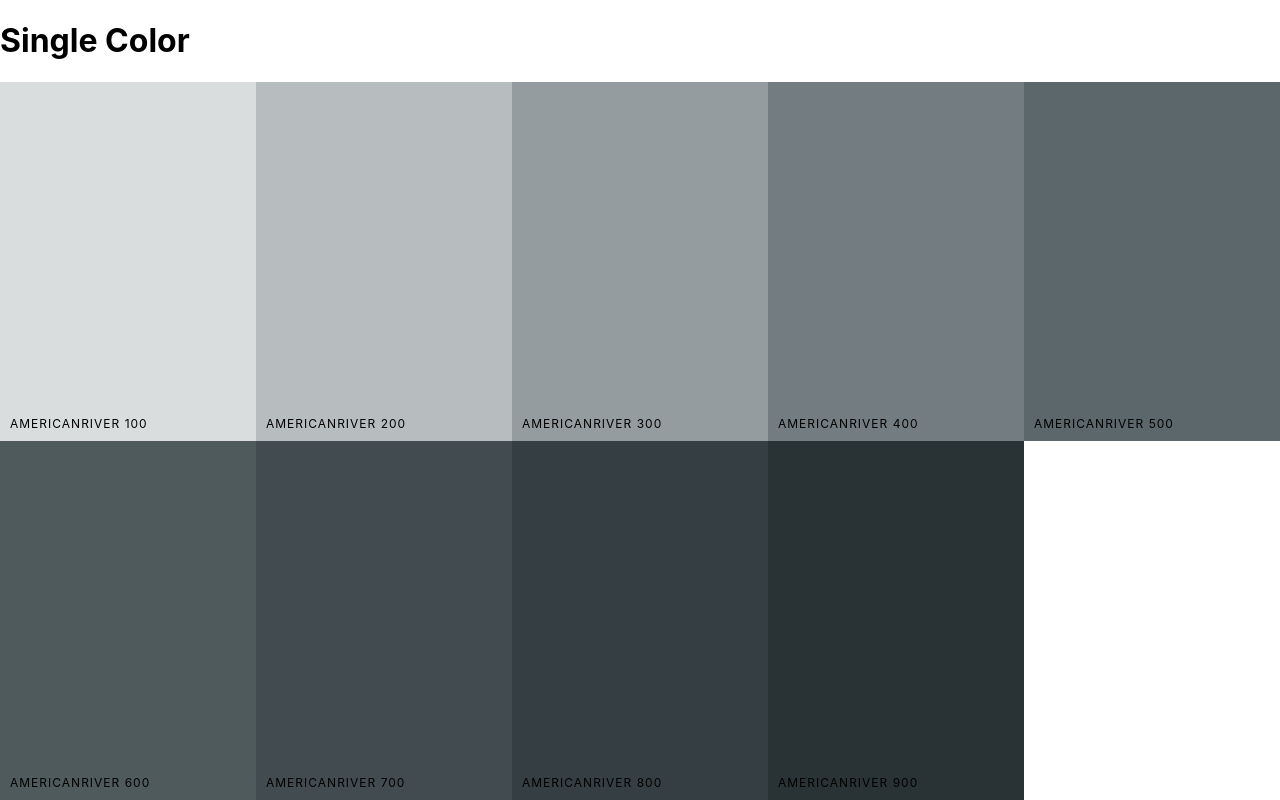
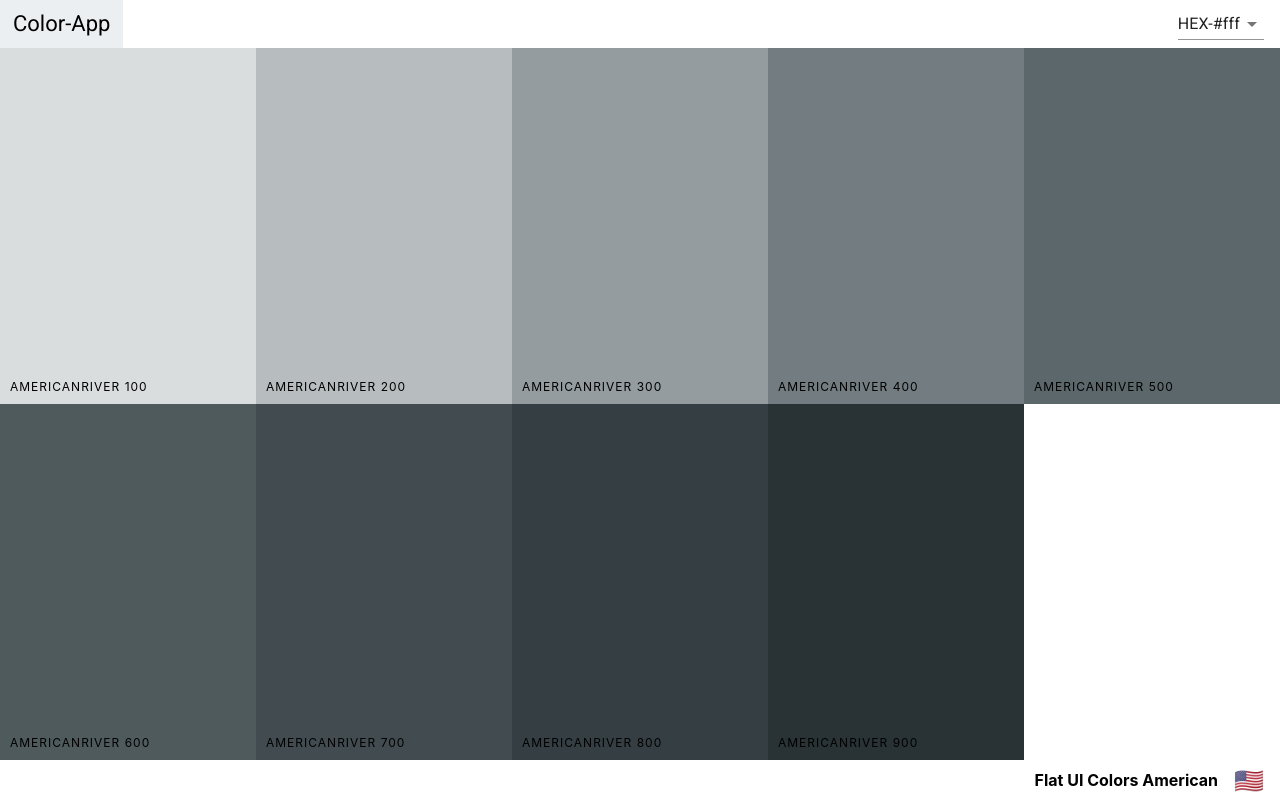
Before and after one commit to hacetheworld/color-app, a React (Create React App) app: page /palette/flat-ui-colors-american/americanriver in a window 1280 px wide. Built offline with nearby package versions, Linux system fonts and the light colour scheme; the HTML template or start-up script is replaced by a standard one.

Commit message:
make navabr and footer to single palette

```diff
--- a/src/App.js
+++ b/src/App.js
@@ -35,6 +35,7 @@ class App extends Component {
           render={(routeProps) => (
             <SingleColorPalette
               colorId={routeProps.match.params.colorId}
+
               palette={generatePalette(this.findPalette(routeProps.match.params.paletteId))}
             />
           )} />
--- a/src/component/header/header.component.jsx
+++ b/src/component/header/header.component.jsx
@@ -42,7 +42,7 @@ class Header extends Component {
 
     render() {
 
-        const { level, changeLevel } = this.props
+        const { level, changeLevel, showSlider } = this.props
         const { format, open } = this.state;
 
 
@@ -53,7 +53,7 @@ class Header extends Component {
 
                 </div>
 
-                <div className='slider-conatiner'>
+                {showSlider && (<div className='slider-conatiner'>
                     <span>Level:{level}</span>
                     <div className='slider'>
                         <Slider
@@ -64,7 +64,7 @@ class Header extends Component {
                             step={100} />
 
                     </div>
-                </div>
+                </div>)}
                 <div className='select-container'>
                     <Select value={format} onChange={this.handleFormatChange}>
                         <MenuItem value='hex' >HEX-#fff
--- a/src/component/palette/palette.component.jsx
+++ b/src/component/palette/palette.component.jsx
@@ -1,7 +1,7 @@
 import React, { Component } from 'react';
 import ColorBox from '../colorBox/colorBox.component'
 import Header from '../header/header.component'
-
+import PaletteFooter from './paletteFooter.component'
 import './palette.style.css';
 export default class Palette extends Component {
 
@@ -22,6 +22,7 @@ export default class Palette extends Component {
 
     render() {
         const { colors, paletteName, emoji, id } = this.props.palette;
+
         const { level, format } = this.state;
 
         const colorBoxes = colors[level].map(color => (
@@ -36,16 +37,13 @@ export default class Palette extends Component {
         ))
         return (
             <div className='Palette'>
-                <Header level={level} handleChange={this.changeFormat} changeLevel={this.changeLevel} />
+                <Header level={level} handleChange={this.changeFormat} changeLevel={this.changeLevel} showSlider={true} />
 
                 <div className='Palette-colors'>
                     {colorBoxes}
                 </div>
 
-                <footer className='Palette-color'>
-                    {paletteName}
-                    <span className='emoji'>{emoji}</span>
-                </footer>
+                <PaletteFooter paletteName={paletteName} emoji={emoji} />
             </div>
         )
     }
--- /dev/null
+++ b/src/component/palette/paletteFooter.component.jsx
@@ -0,0 +1,16 @@
+import React from 'react'
+
+function PaletteFooter(props) {
+
+    const { paletteName, emoji } = props;
+    return (
+
+        <footer className='Palette-color'>
+            {paletteName}
+            <span className='emoji'>{emoji}</span>
+        </footer>
+    )
+
+}
+
+export default PaletteFooter;
--- a/src/component/singleLayerColor/singleLayerColor.component.jsx
+++ b/src/component/singleLayerColor/singleLayerColor.component.jsx
@@ -1,6 +1,10 @@
 import React, { Component } from 'react'
 
 import ColorBox from '../colorBox/colorBox.component'
+
+import Header from '../header/header.component';
+import PaletteFooter from '../palette/paletteFooter.component'
+
 
 class SingleColorPalette extends Component {
 
@@ -8,7 +12,16 @@ class SingleColorPalette extends Component {
         super(props);
         this._shades = this.gatherShades(this.props.palette, this.props.colorId);
 
+        this.state = {
+            format: 'hex'
+        }
+
     }
+
+    changeFormat = (val) => {
+        this.setState({ format: val });
+    }
+
 
     gatherShades(palette, colorId) {
         let shades = [];
@@ -23,23 +36,26 @@ class SingleColorPalette extends Component {
 
 
     render() {
+        const { paletteName, emoji } = this.props.palette;
 
-
+        const { format } = this.state;
         const colorBoxes = this._shades.map(color => (
 
             <ColorBox
                 key={color.id}
                 name={color.name}
-                background={color.hex}
+                background={color[format]}
                 showLink={false}
             />
         ))
         return (
             <div className='Palette'>
-                <h1>Single Color</h1>
+                <Header handleChange={this.changeFormat} showSlider={false} />
                 <div className='Palette-colors'>
                     {colorBoxes}
                 </div>
+
+                <PaletteFooter paletteName={paletteName} emoji={emoji} />
             </div>
         )
     }
```
